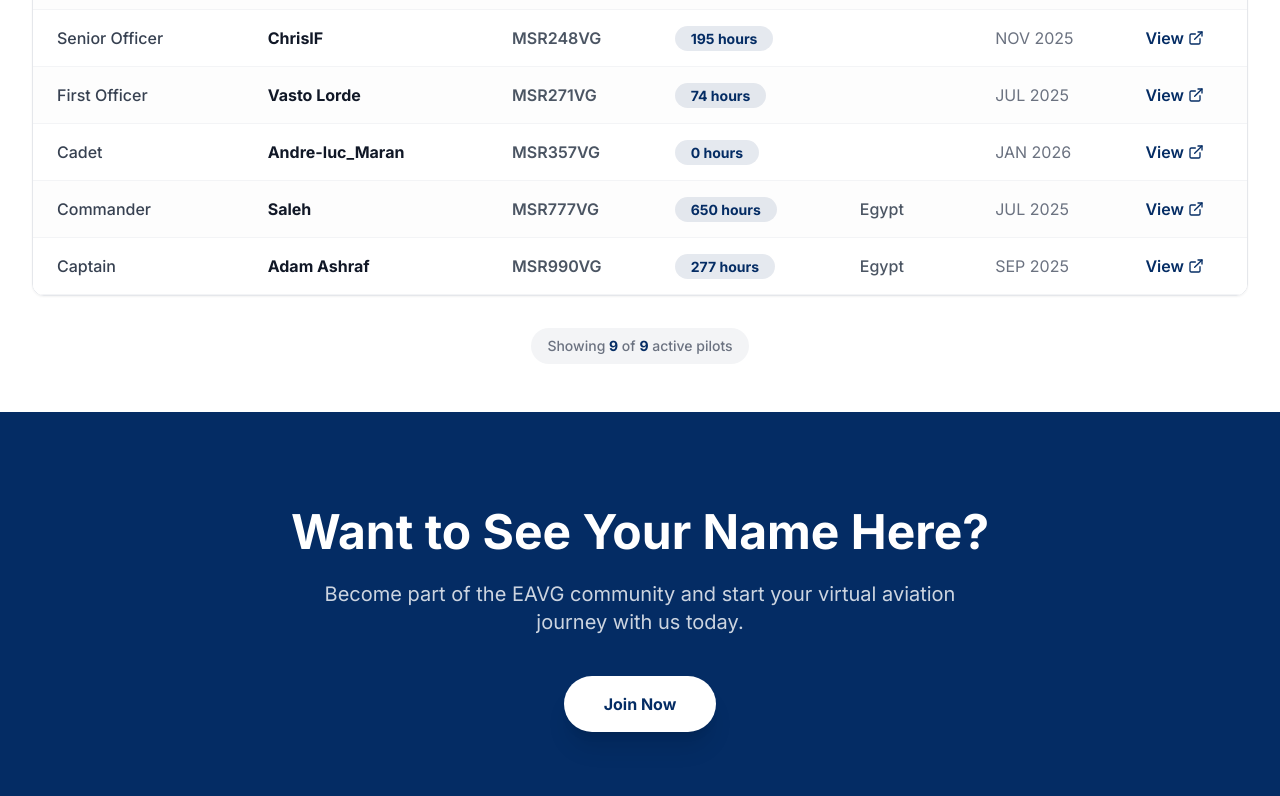
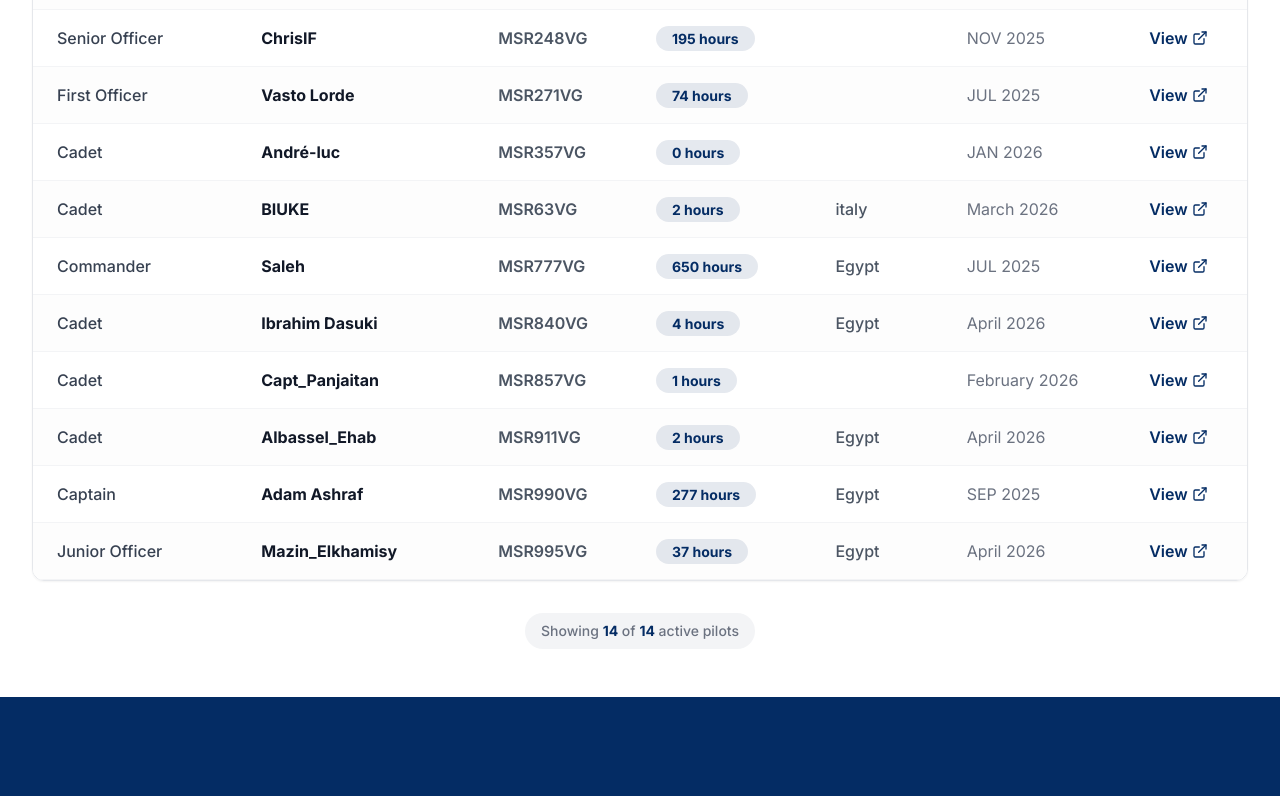
Before and after one commit to 3ssomy67272/eavg-sys, a Next.js app: page /about/rosters in a window 1280 px wide. Shown: the part 1000-1796 px from the top of the page. Built offline with nearby package versions, Linux system fonts and the light colour scheme.

Commit message:
Update pilot roster and news for April 26

```diff
--- a/src/app/about/rosters/page.tsx
+++ b/src/app/about/rosters/page.tsx
@@ -91,13 +91,63 @@ export default function PilotRosterPage() {
     },
     {
       id: '9',
-      name: 'Andre-luc_Maran',
+      name: 'André-luc',
       callsign: 'MSR357VG',
       rank: 'Cadet',
       hours: 0,
       location: null,
       joinDate: 'JAN 2026',
       forumProfile: 'https://community.infiniteflight.com/u/Andre-luc_Maran/'
+    },
+    {
+      id: '10',
+      name: 'BIUKE',
+      callsign: 'MSR63VG',
+      rank: 'Cadet',
+      hours: 2,
+      location: "italy",
+      joinDate: 'March 2026',
+      forumProfile: 'https://community.infiniteflight.com/u/CaptainSomalia/'
+    },
+    {
+      id: '11',
+      name: 'Capt_Panjaitan',
+      callsign: 'MSR857VG',
+      rank: 'Cadet',
+      hours: 1,
+      location: null,
+      joinDate: 'February 2026',
+      forumProfile: 'https://community.infiniteflight.com/u/Capt_Panjaitan/'
+    },
+    {
+      id: '12',
+      name: 'Ibrahim Dasuki',
+      callsign: 'MSR840VG',
+      rank: 'Cadet',
+      hours: 4,
+      location: 'Egypt',
+      joinDate: 'April 2026',
+      forumProfile: 'https://community.infiniteflight.com/u/Ibrahim_Dasuki/'
+    },
+    {
+      id: '13',
+      name: 'Albassel_Ehab',
+      callsign: 'MSR911VG',
+      rank: 'Cadet',
+      hours: 2,
+      location: 'Egypt',
+      joinDate: 'April 2026',
+      forumProfile: 'https://community.infiniteflight.com/u/Albassel_Ehab/'
+    },
+    {
+      id: '14',
+      name: 'Mazin_Elkhamisy',
+      callsign: 'MSR995VG',
+      rank: 'Junior Officer',
+      hours: 37,
+      location: 'Egypt',
+      joinDate: 'April 2026',
+      forumProfile: 'https://community.infiniteflight.com/u/Mazin_Elkhamisy/'
     },
   ];
 
@@ -168,7 +218,7 @@ export default function PilotRosterPage() {
               </div>
               <div className="flex items-center gap-2 px-4 py-2 bg-blue-50 border border-blue-100 rounded-lg text-blue-800 text-sm md:max-w-xs">
                 <Info className="w-4 h-4 flex-shrink-0" />
-                <p>Pilot rosters are monthly updated as the data is not connected to an official database yet.</p>
+                <p>Pilot rosters are monthly updated as the data is not connected to an official database or crewcenter yet.</p>
               </div>
             </div>
           </ScrollReveal>
--- a/src/app/news/page.tsx
+++ b/src/app/news/page.tsx
@@ -14,7 +14,7 @@ export default function NewsPage() {
       { month: 'January', name: 'EyadRadwan209', hours: 54, image: "https://sea1.discourse-cdn.com/infiniteflight/user_avatar/community.infiniteflight.com/eyadradwan209/144/1467299_2.png" },
       { month: 'February', name: 'Adam_Ashraf', hours: 22, image: "https://sea1.discourse-cdn.com/infiniteflight/user_avatar/community.infiniteflight.com/adam_ashraf/144/1588954_2.png" },
       { month: 'March', name: 'Adam_Ashraf', hours: 37, image: "https://sea1.discourse-cdn.com/infiniteflight/user_avatar/community.infiniteflight.com/adam_ashraf/144/1588954_2.png" },
-      { month: 'April', name: 'TBA', hours: 0, image: null },
+      { month: 'April', name: 'Adam_Ashraf', hours: 90, image: "https://sea1.discourse-cdn.com/infiniteflight/user_avatar/community.infiniteflight.com/adam_ashraf/144/1588954_2.png" },
       { month: 'May', name: 'TBA', hours: 0, image: null },
       { month: 'June', name: 'TBA', hours: 0, image: null },
       { month: 'July', name: 'TBA', hours: 0, image: null },
@@ -94,6 +94,11 @@ export default function NewsPage() {
       topic: 'Pilots Achievements',
       news: [
         {
+          title: '🌟 April Pilot of the Month (POTM) 🌟',
+          date: '2 MAY 2026',
+          summary: `Did we just saw a Pilot of the Month who has held this award three times in a row? That’s truly something special, ngl. Please join us in congratulating Captain Adam_Ashraf | 990VG in our forum thread for being April Pilot of the Month (POTM) for the third consecutive month! 👏✈️.`
+        },
+        {
           title: '🌟 February Pilot of the Month (POTM) 🌟',
           date: '3 March 2026',
           summary: `Not a new face, but a familiar one... known for his passion for flying with EgyptAir, his Funny & Friendly talk, the incredible Shots he gets from his flights, and his constant encouragement others to take to the skies!
@@ -108,12 +113,6 @@ export default function NewsPage() {
           title: '🌟December Pilot of the Month (POTM)🌟',
           date: '2 January 2026',
           summary: 'Having only joined EAVG in late November ChrisIF | 248VG has shoqn exceptional dedication and climbed quickly through the ranks. Please join us in congratulating Captain ChrisIF | 248VG  in our forum thread for being December Pilot of the Month (POTM) as well as gaining the last POTM in 2025! 👏✈️.'
-        },
-        {
-          title: '🌟November Pilot of the Month (POTM)🌟',
-          date: '4 December 2025',
-          summary: `When a pilot consistently tracks their progress throughout the month, boom! They earn the title of Pilot of the Month! 🎉
-           Please join us in congratulating Captain Adam Ashraf | 990VG in our forum thread for being November Pilot of the Month (POTM)! 👏✈️.`
         },
       ]
     },
```
